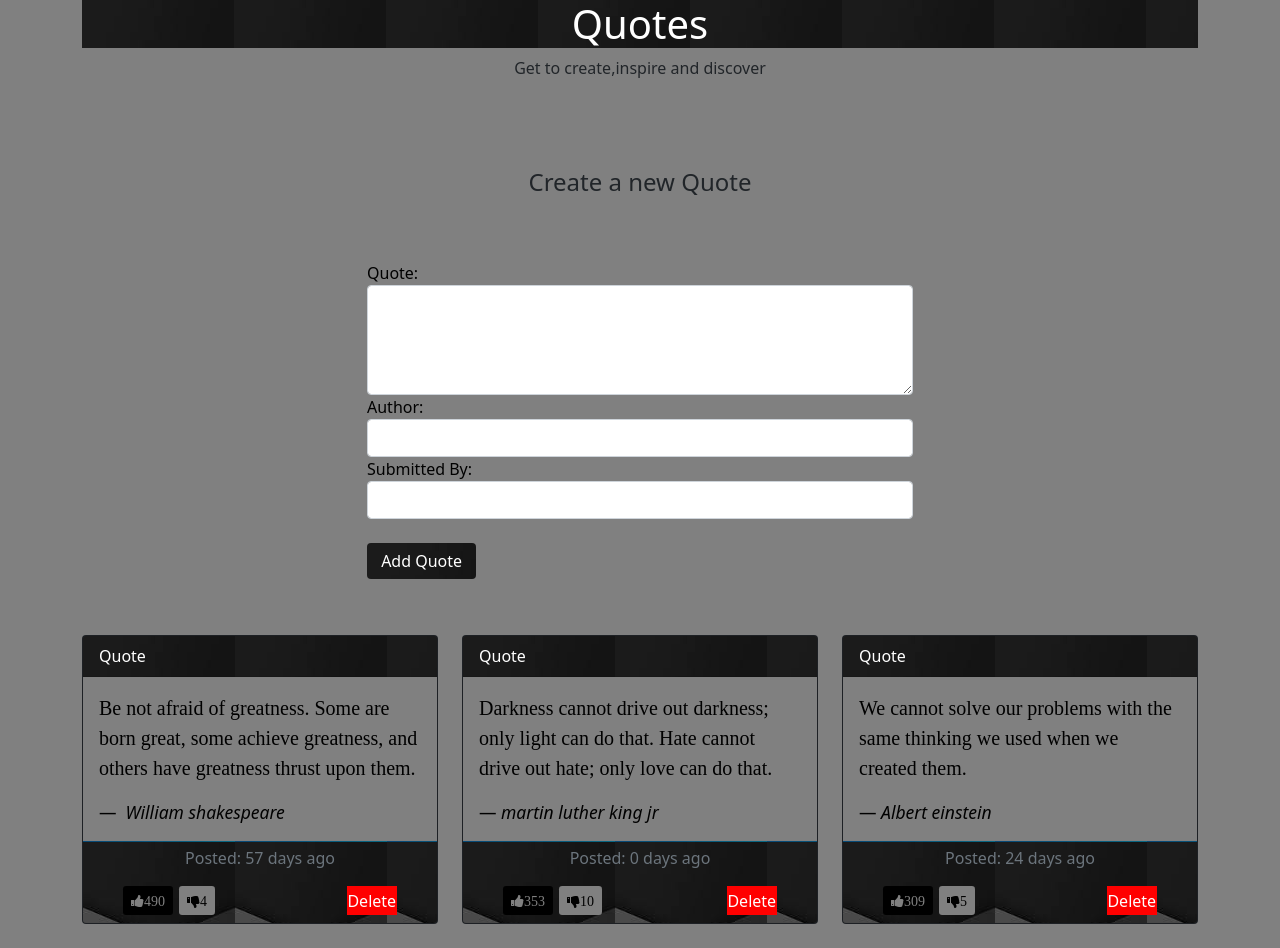
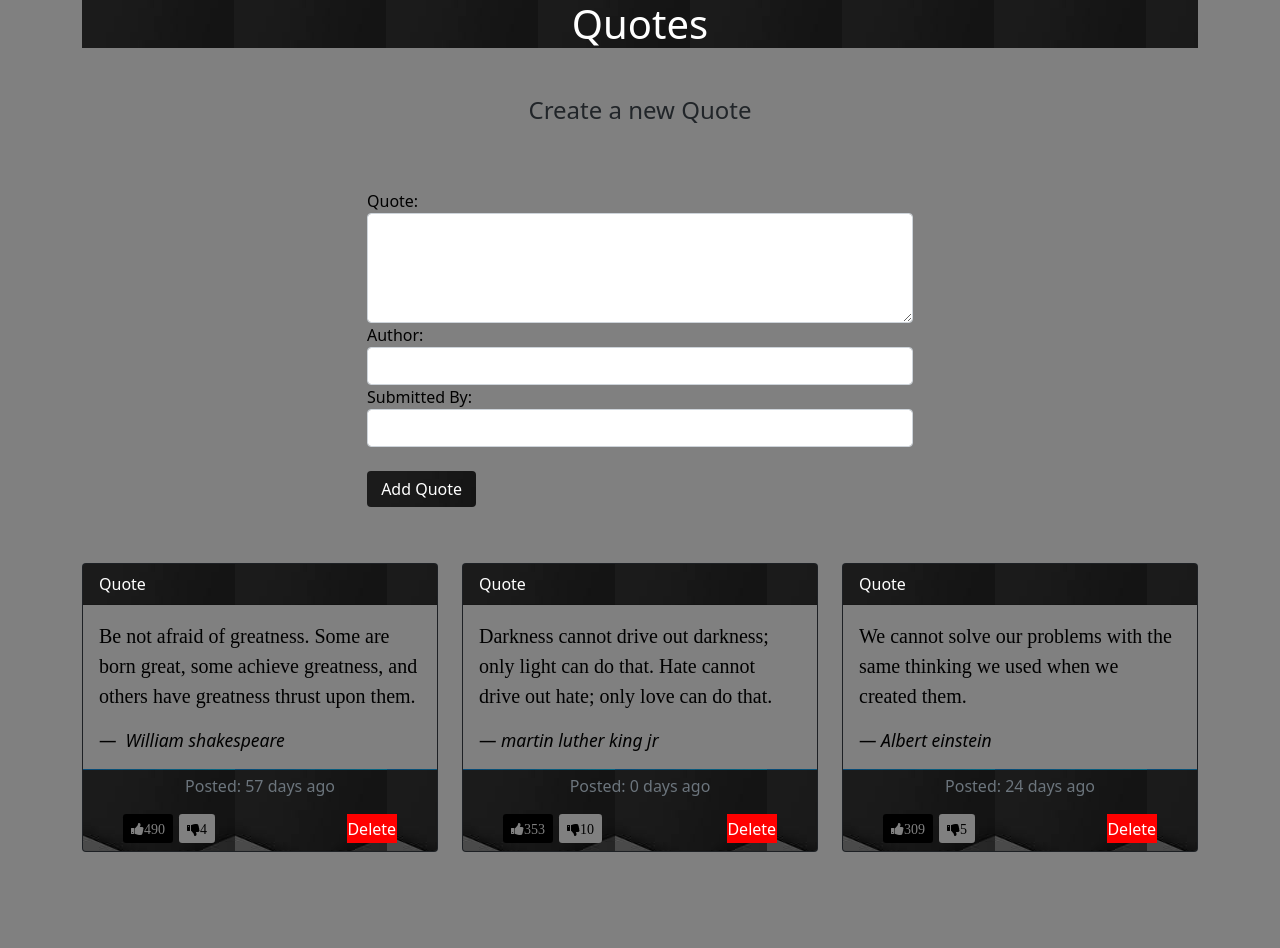
Before and after one commit to OdidiLavender/QOUTES, an Angular app: page / in a window 1280 px wide. After the commit the page ends 876 px from the top, so only its background shows below. Built offline with nearby package versions, Linux system fonts and the light colour scheme.

Commit message:
modified  the form

```diff
--- a/src/app/quote-form/quote-form.component.html
+++ b/src/app/quote-form/quote-form.component.html
@@ -1,7 +1,7 @@
 <link href="https://cdn.jsdelivr.net/npm/bootstrap@5.0.2/dist/css/bootstrap.min.css" rel="stylesheet" integrity="sha384-EVSTQN3/azprG1Anm3QDgpJLIm9Nao0Yz1ztcQTwFspd3yD65VohhpuuCOmLASjC" crossorigin="anonymous">
 <div class="container text-center mt-2">
-    <p>Get to create,inspire and discover</p>
-    <br>
+
+
     <h4 class="mt-5">Create a new Quote</h4>
 </div>
 <div class="container mt-3 mb-2 frm">
```
